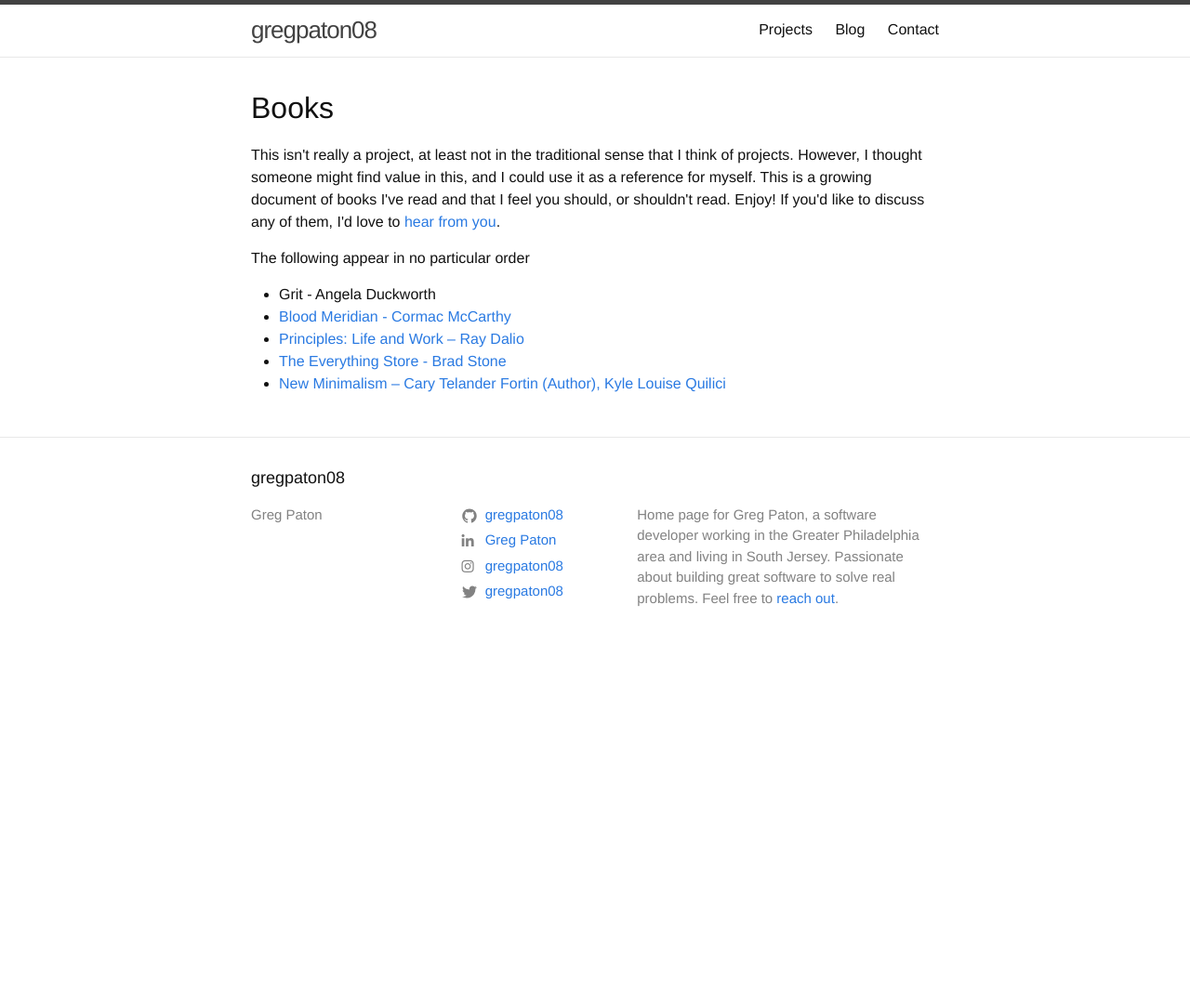
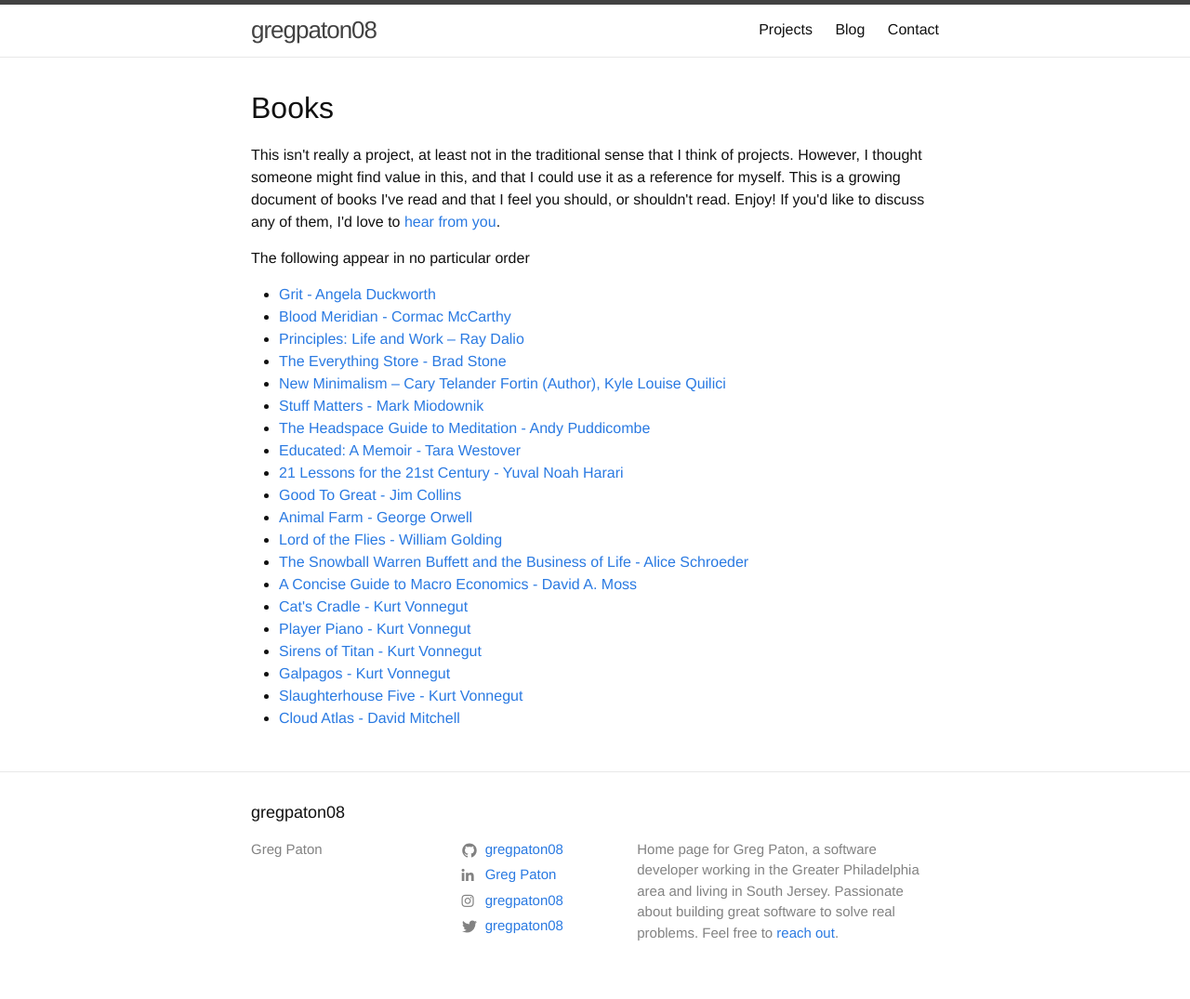
Before and after one commit to gregpaton08/gregpaton08.github.io, a Jekyll site: the page built from _projects/books.html, in a window 1280 px wide. Shown: the whole page at 93% size. Built offline with Jekyll 4.4.1, drawn with Linux system fonts in a browser that asks for light colours; nearby versions of some CDN libraries; before the commit the page ends 900 px from its top, so only the background shows below that.

Commit message:
Updates books post

```diff
--- a/_projects/books.html
+++ b/_projects/books.html
@@ -8,12 +8,18 @@ project_order: 0
 
   <h1>Books</h1>
 
-  <p>This isn't really a project, at least not in the traditional sense that I think of projects. However, I thought someone might find value in this, and I could use it as a reference for myself. This is a growing document of books I've read and that I feel you should, or shouldn't read. Enjoy! If you'd like to discuss any of them, I'd love to <a href="/contact">hear from you</a>.</p>
+  <p>This isn't really a project, at least not in the traditional sense that I think of projects. However, I thought someone might find value in this, and that I could use it as a reference for myself. This is a growing document of books I've read and that I feel you should, or shouldn't read. Enjoy! If you'd like to discuss any of them, I'd love to <a href="/contact">hear from you</a>.</p>
 
   <p>The following appear in no particular order</p>
 
+  <!-- TODO: move all these to some json file and load it in using Jekyll -->
+
   <ul>
-    <li>Grit - Angela Duckworth</li>
+    <li>
+      <a class="book-link" href="https://www.amazon.com/Grit-Passion-Perseverance-Angela-Duckworth/dp/1501111116/ref=sr_1_1?crid=18CRWVB3MB5FB&keywords=grit+angela+duckworth&qid=1562961975&s=gateway&sprefix=grit+an%2Caps%2C258&sr=8-1" target="_blank">
+        Grit - Angela Duckworth
+      </a>
+    </li>
     <li>
       <a class="book-link" href="https://www.amazon.com/Blood-Meridian-Evening-Redness-West/dp/0679728759" target="_blank">
         Blood Meridian - Cormac McCarthy
@@ -34,6 +40,81 @@ project_order: 0
         New Minimalism – Cary Telander Fortin (Author), Kyle Louise Quilici
       </a>
     </li>
+    <li>
+      <a class="book-link" href="https://www.amazon.com/Stuff-Matters-Exploring-Marvelous-Materials/dp/0544483944/ref=sr_1_1?keywords=stuff+matters&qid=1562961990&s=gateway&sr=8-1" target="_blank">
+        Stuff Matters - Mark Miodownik
+      </a>
+    </li>
+    <li></a>
+      <a class="book-link" href="https://www.amazon.com/Headspace-Guide-Meditation-Mindfulness-Minutes/dp/1250104904/ref=sr_1_1?crid=W4USAQQPKJ9K&keywords=the+headspace+guide+to+meditation+%26+mindfulness+by+andy+puddicombe&qid=1562962007&s=gateway&sprefix=the+headsp%2Caps%2C135&sr=8-1" target="_blank">
+        The Headspace Guide to Meditation - Andy Puddicombe
+      </a>
+    </li>
+    <li>
+      <a class="book-link" href="https://www.amazon.com/Educated-Memoir-Tara-Westover/dp/0399590501/ref=sr_1_1?keywords=educated&qid=1562962023&s=gateway&sr=8-1" target="_blank">
+        Educated: A Memoir - Tara Westover
+      </a>
+    </li>
+    <li>
+      <a class="book-link" href="https://www.amazon.com/Lessons-21st-Century-Yuval-Harari/dp/0525512179/ref=sr_1_1?crid=3I0P33QG2NOCX&keywords=21+lessons+for+21st+century&qid=1562962038&s=gateway&sprefix=21+lessons%2Caps%2C359&sr=8-1" target="_blank">
+        21 Lessons for the 21st Century - Yuval Noah Harari
+      </a>
+    </li>
+    <li>
+      <a class="book-link" href="https://www.amazon.com/Good-Great-Some-Companies-Others/dp/0066620996/ref=sr_1_3?keywords=good+to+great&qid=1562965855&s=gateway&sr=8-3" target="_blank">
+        Good To Great	- Jim Collins
+      </a>
+    </li>
+    <li>
+      <a class="book-link" href="https://www.amazon.com/Animal-Farm-George-Orwell/dp/0451526341/ref=sr_1_2?crid=3W1K3NU2G0LVM&keywords=animal+farm&qid=1562965844&s=gateway&sprefix=animal+f%2Caps%2C130&sr=8-2" target="_blank">
+        Animal Farm - George Orwell
+      </a>
+    </li>
+    <li>
+      <a class="book-link" href="https://www.amazon.com/Lord-Flies-William-Golding/dp/0399501487/ref=sr_1_1?crid=1L9N8USAO0T57&keywords=lord+of+the+flies&qid=1562965828&s=gateway&sprefix=lord+of+the+%2Caps%2C136&sr=8-1" target="_blank">
+        Lord of the Flies - William Golding
+      </a>
+    </li>
+    <li>
+      <a class="book-link" href="https://www.amazon.com/Snowball-Warren-Buffett-Business-Life/dp/0553384619/ref=sr_1_1?crid=UKGP7ALZXZPD&keywords=the+snowball+warren+buffet&qid=1562965807&s=gateway&sprefix=the+snowba%2Caps%2C122&sr=8-1" target="_blank">
+        The Snowball Warren Buffett and the Business of Life - Alice Schroeder
+      </a>
+    </li>
+    <li>
+      <a class="book-link" href="https://www.amazon.com/Concise-Guide-Macroeconomics-Second-Executives/dp/1625271964/ref=sr_1_1?crid=1V25WDCZKXGRM&keywords=a+concise+guide+to+macroeconomics%2C+david+moss&qid=1562965792&s=gateway&sprefix=a+concise+%2Caps%2C156&sr=8-1" target="_blank">
+        A Concise Guide to Macro Economics - David A. Moss
+      </a>
+    </li>
+    <li>
+      <a class="book-link" href="https://www.amazon.com/Cats-Cradle-Novel-Kurt-Vonnegut/dp/038533348X/ref=sr_1_1?crid=8ZC4ZD2KSUBY&keywords=cats+cradle&qid=1562965781&s=gateway&sprefix=cats+cra%2Caps%2C126&sr=8-1" target="_blank">
+        Cat's Cradle - Kurt Vonnegut
+      </a>
+    </li>
+    <li>
+      <a class="book-link" href="https://www.amazon.com/Player-Piano-Novel-Kurt-Vonnegut/dp/0385333781/ref=sr_1_1?keywords=player+piano&qid=1562965769&s=gateway&sr=8-1" target="_blank">
+        Player Piano - Kurt Vonnegut
+      </a>
+    </li>
+    <li>
+      <a class="book-link" href="https://www.amazon.com/Kurt-Vonnegut-Sirens-Titan-Reissue/dp/B00328W9GK/ref=sr_1_5?crid=193GN1UP0PEJF&keywords=sirens+of+titan+kurt+vonnegut&qid=1562965698&s=gateway&sprefix=sirens+of+t%2Caps%2C128&sr=8-5" target="_blank">
+        Sirens of Titan - Kurt Vonnegut
+      </a>
+    </li>
+    <li>
+      <a class="book-link" href="https://www.amazon.com/Galapagos-Kurt-Vonnegut/dp/0385294166/ref=sr_1_1?keywords=galapago&qid=1562965682&s=gateway&sr=8-1" target="_blank">
+        Galpagos - Kurt Vonnegut
+      </a>
+    </li>
+    <li>
+      <a class="book-link" href="https://www.amazon.com/Slaughterhouse-Five-Novel-Modern-Library-Novels/dp/0385333846/ref=sr_1_2?crid=16EHV5T7NN4AN&keywords=slaughterhouse+five&qid=1562965656&s=gateway&sprefix=slaugh%2Caps%2C132&sr=8-2" target="_blank">
+        Slaughterhouse Five - Kurt Vonnegut
+      </a>
+    </li>
+    <li>
+      <a class="book-link" href="https://www.amazon.com/Cloud-Atlas-Novel-David-Mitchell/dp/0375507256/ref=sr_1_2?keywords=cloud+atlas&qid=1562965726&s=gateway&sr=8-2" target="_blank">
+        Cloud Atlas - David Mitchell
+      </a>
+    </li>
   </ul>
 
 </div>
```
